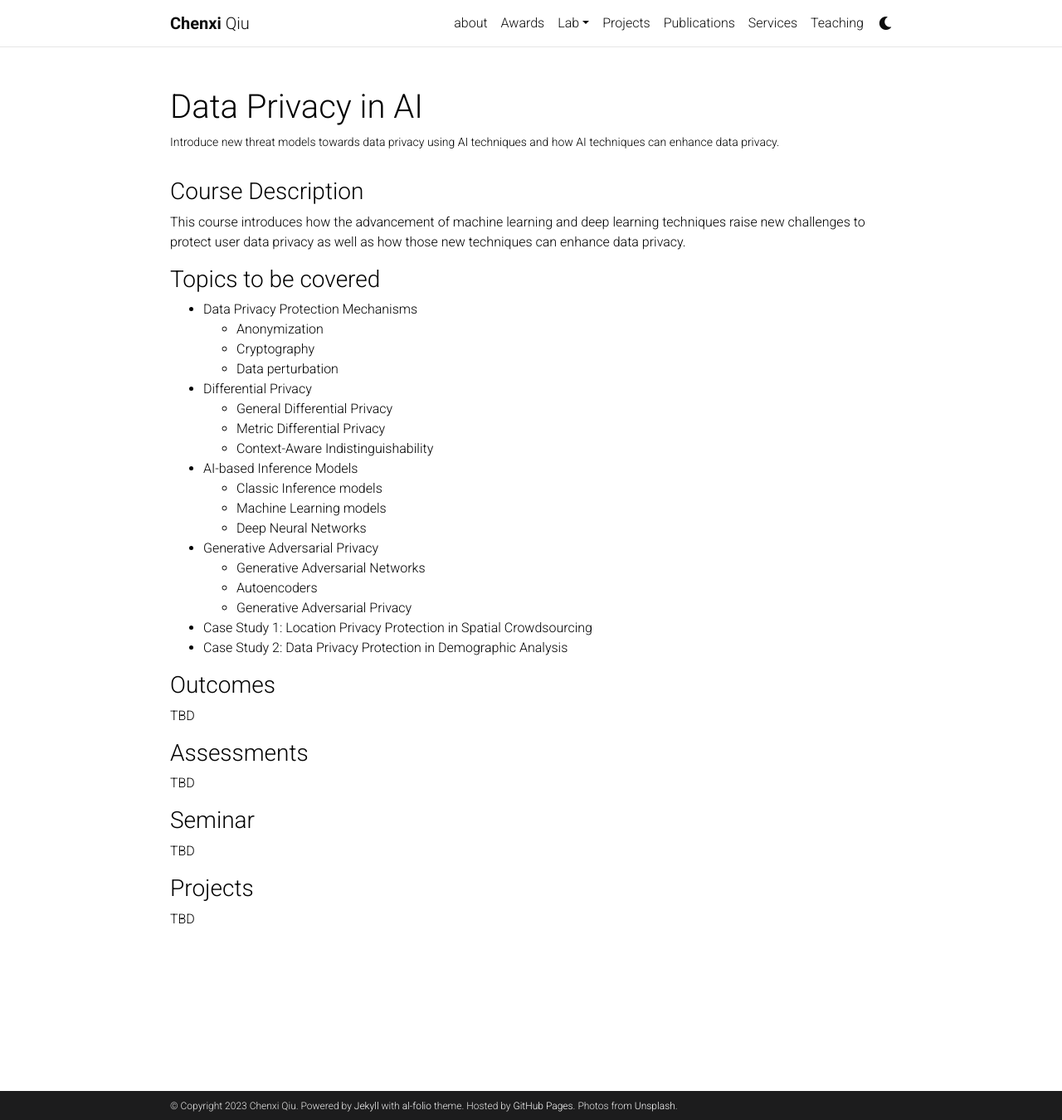
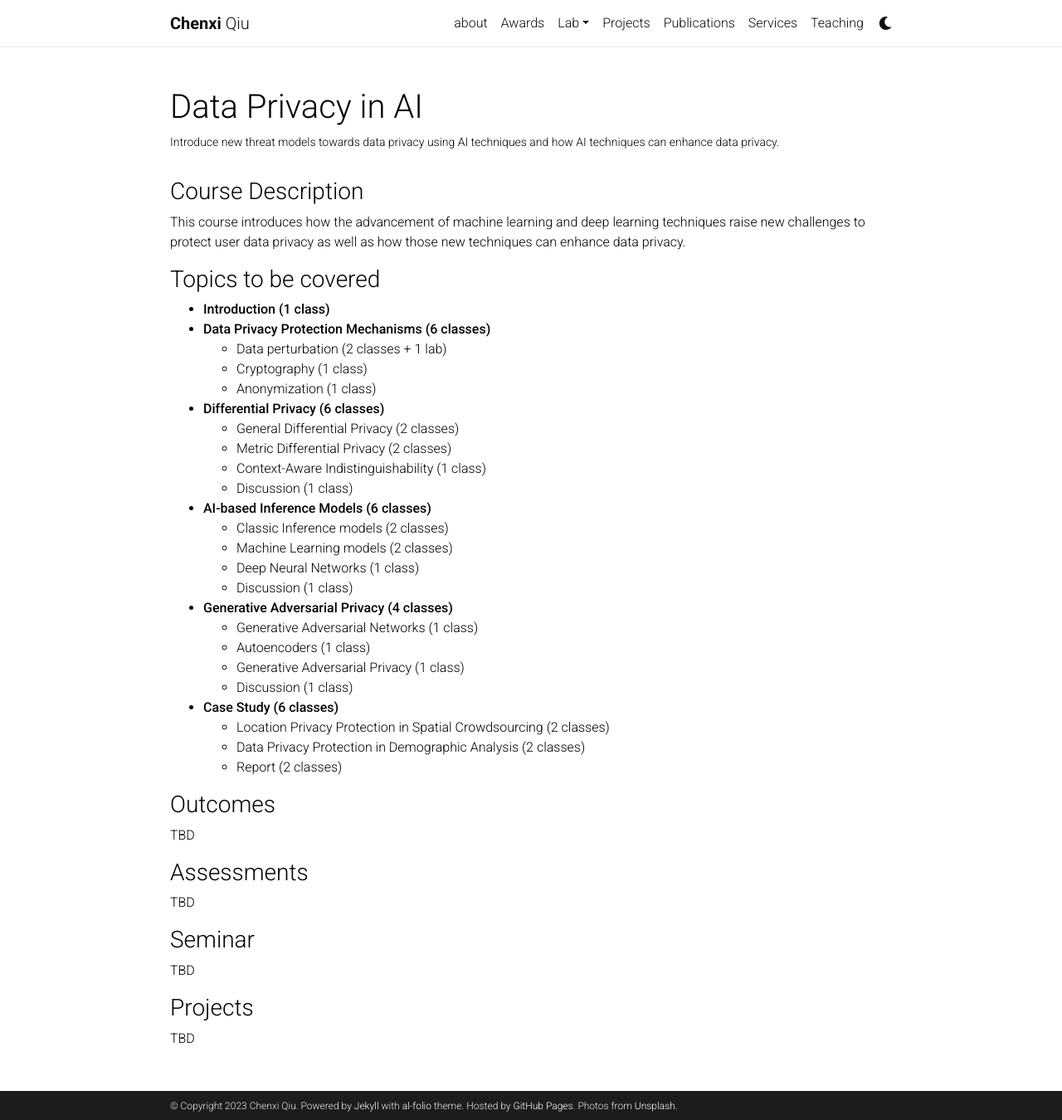
Before and after one commit to chenxiunt/chenxiunt.github.io, a Jekyll site: the page built from _teaching/DataPrivacyAI.markdown, in a window 1280 px wide and 1350 px high. Shown: the whole window at 83% size. Built offline with Jekyll 4.4.1, drawn with Linux system fonts in a browser that asks for light colours; comment, search, counter and statistics services are not loaded; a style sheet for code colours, icons or effects is not loaded.

Commit message:
Update DataPrivacyAI.markdown

```diff
--- a/_teaching/DataPrivacyAI.markdown
+++ b/_teaching/DataPrivacyAI.markdown
@@ -11,24 +11,30 @@ importance: 3
 This course introduces how the advancement of machine learning and deep learning techniques raise new challenges to protect user data privacy as well as how those new techniques can enhance data privacy.
 
 ### Topics to be covered ###
-* Data Privacy Protection Mechanisms
-  * Anonymization
-  * Cryptography
-  * Data perturbation
-* Differential Privacy
-  * General Differential Privacy
-  * Metric Differential Privacy
-  * Context-Aware Indistinguishability
-* AI-based Inference Models
-  * Classic Inference models
-  * Machine Learning models
-  * Deep Neural Networks
-* Generative Adversarial Privacy
-  * Generative Adversarial Networks
-  * Autoencoders
-  * Generative Adversarial Privacy
-* Case Study 1: Location Privacy Protection in Spatial Crowdsourcing
-* Case Study 2: Data Privacy Protection in Demographic Analysis
+* **Introduction (1 class)**
+* **Data Privacy Protection Mechanisms (6 classes)**
+  * Data perturbation (2 classes + 1 lab)
+  * Cryptography (1 class)
+  * Anonymization (1 class)
+* **Differential Privacy (6 classes)**
+  * General Differential Privacy (2 classes)
+  * Metric Differential Privacy (2 classes)
+  * Context-Aware Indistinguishability (1 class)
+  * Discussion (1 class)
+* **AI-based Inference Models (6 classes)**
+  * Classic Inference models (2 classes)
+  * Machine Learning models (2 classes)
+  * Deep Neural Networks (1 class)
+  * Discussion (1 class)
+* **Generative Adversarial Privacy (4 classes)**
+  * Generative Adversarial Networks (1 class)
+  * Autoencoders (1 class)
+  * Generative Adversarial Privacy (1 class)
+  * Discussion (1 class)
+* **Case Study (6 classes)**
+  * Location Privacy Protection in Spatial Crowdsourcing (2 classes)
+  * Data Privacy Protection in Demographic Analysis (2 classes)
+  * Report (2 classes)
 
 ### Outcomes ###
 TBD
```
